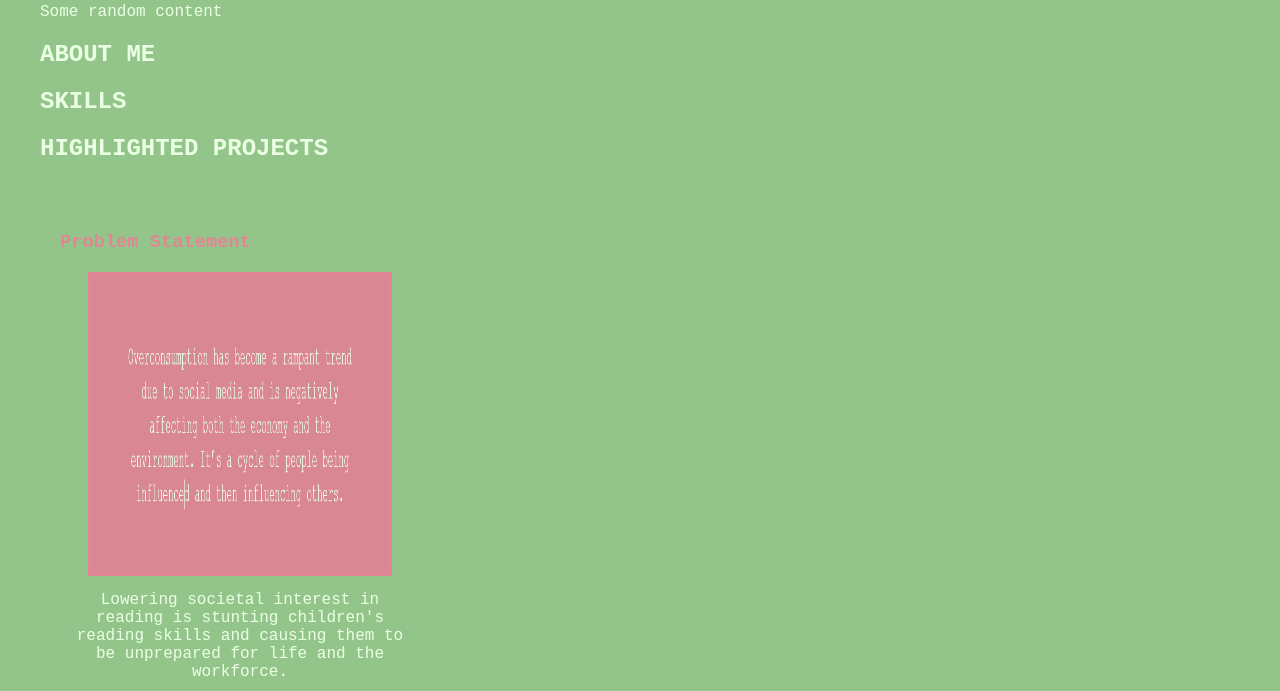
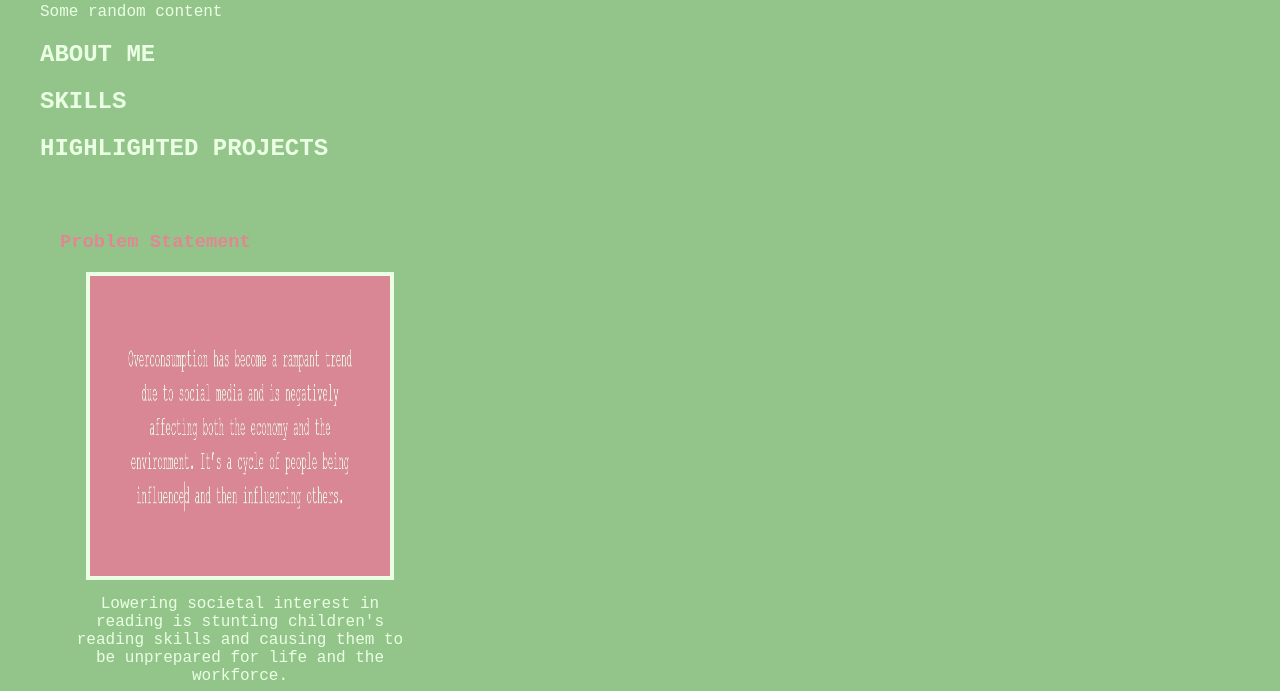
Before and after one commit to Audrey-KW/Audrey-KW.github.io, a plain HTML site: page index.html in a window 1280 px wide. Shown: the part 109-800 px from the top of the page. Drawn offline with Linux system fonts and the light colour scheme.

Commit message:
last change of the night??

```diff
--- a/styles.css
+++ b/styles.css
@@ -22,7 +22,6 @@ p {
 .projects {
     display:flex;
     flex-wrap:wrap;
-    width: auto;
     }
 .project {
     width: 30%;
@@ -35,7 +34,7 @@ p {
     width: 300px;
     height: 300px;
     margin: 10px;
-    border: 2px solid #e28694; /* choose a color */
+    border: 4px solid #eaffe4; /* choose a color */
     display: block;
     margin: auto;
     }
```
